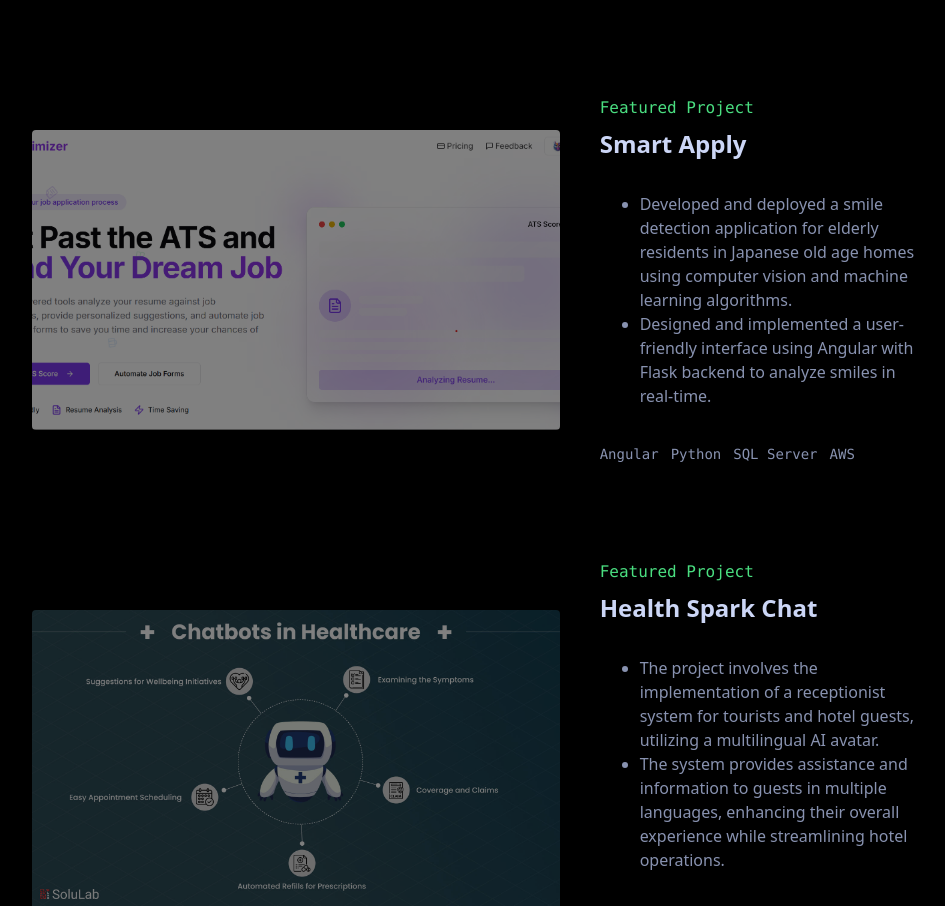
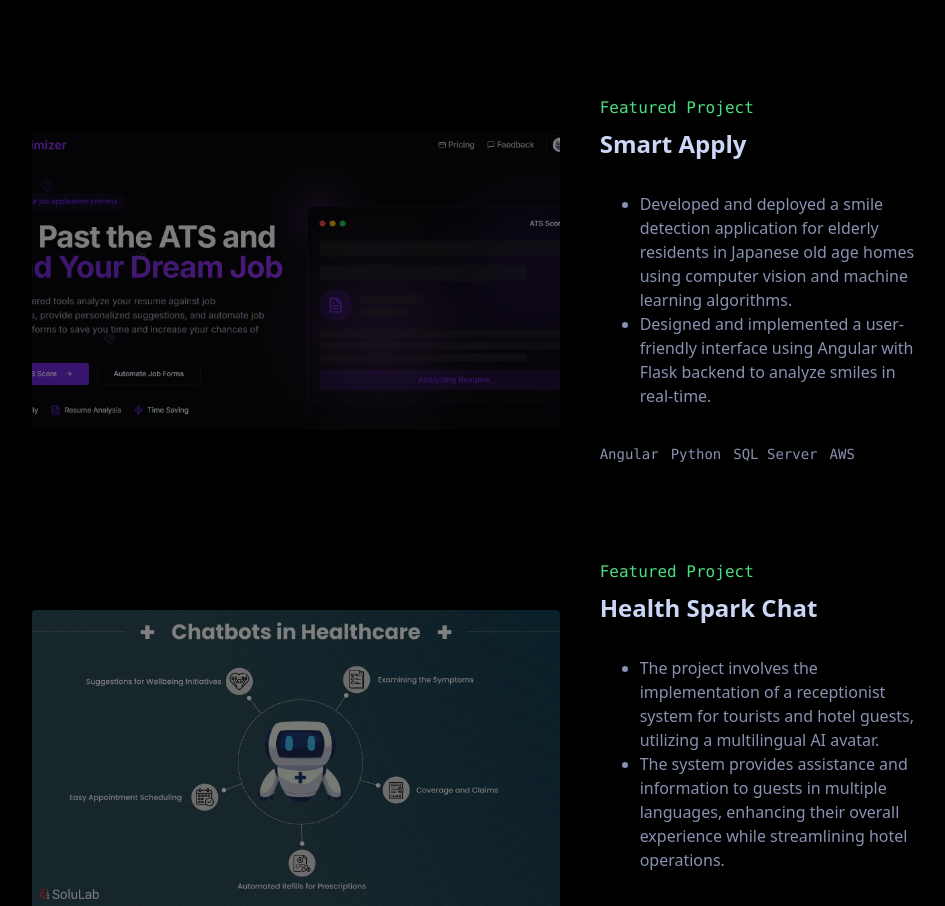
Before and after one commit to ishiiii10/Portfolio, an Angular app: page / in a window 1280 px wide. Shown: the part 4444-5350 px from the top of the page, without its empty margins (150-1095 px from the left). Built offline with nearby package versions, Linux system fonts and the light colour scheme.

Commit message:
change in image

```diff
--- a/src/app/components/projects/projects.component.ts
+++ b/src/app/components/projects/projects.component.ts
@@ -38,7 +38,7 @@ export class ProjectsComponent {
         'Designed and implemented a user-friendly interface using Angular with Flask backend to analyze smiles in real-time.'
       ],
       techStack: ['Angular', 'Python', 'SQL Server', 'AWS'],
-      image: '/assets/apply.png',
+      image: '/assets/SmartApply.png',
       aosImage: 'fade-left'
     },
     {
```
